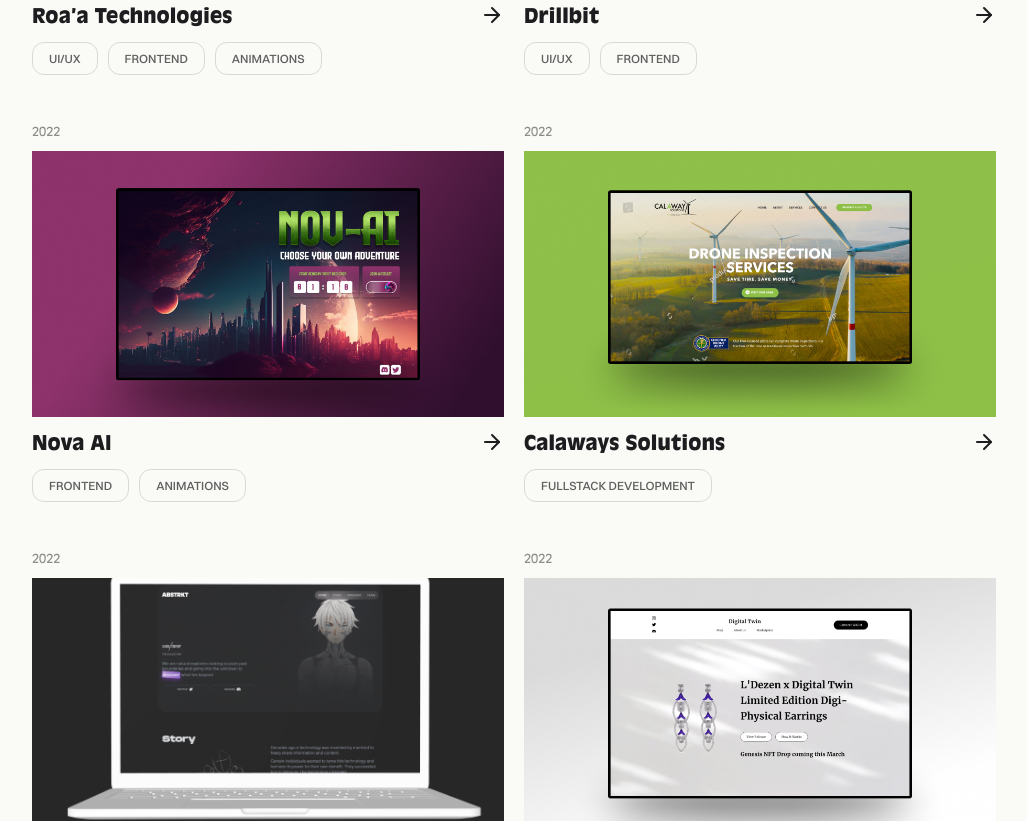
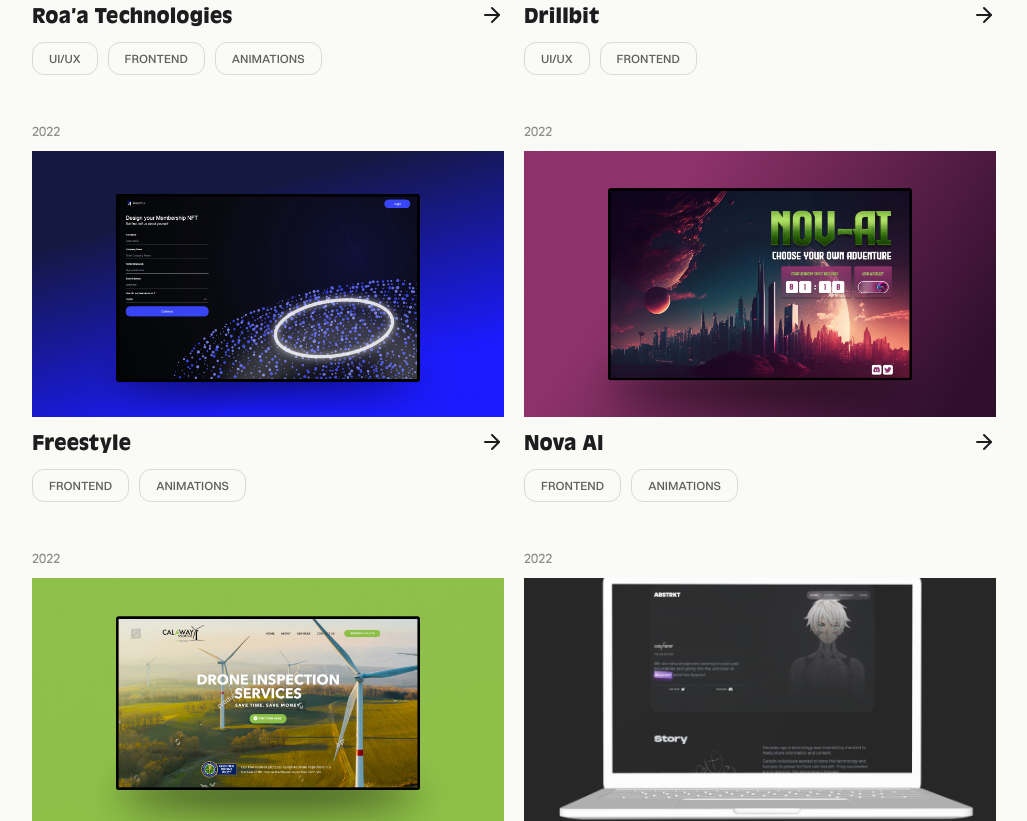
Before and after one commit to zeeshanjunaid/zeeshanjunaid.dev, a Next.js app: page /work in a window 1280 px wide. Shown: the part 1100-1921 px from the top of the page, without its empty margins (126-1153 px from the left). Built offline with nearby package versions, Linux system fonts and the light colour scheme.

Commit message:
added new project

```diff
--- a/app/(root)/(routes)/contact/page.tsx
+++ b/app/(root)/(routes)/contact/page.tsx
@@ -2,7 +2,7 @@ import { Container } from "@/components/container";
 import React from "react";
 
 const ContactPage = () => {
-  return <Container>Contact page coming soon</Container>;
+  return <Container className="">Contact page coming soon</Container>;
 };
 
 export default ContactPage;
--- a/data/work.ts
+++ b/data/work.ts
@@ -41,9 +41,16 @@ const ProjectsList: Project[] = [
     selected: true,
   },
   {
+    name: "Freestyle",
+    imgUrl: "/images/projects/freestyle.jpg",
+    link: "https://freestyle.passage.xyz/",
+    year: 2022,
+    tags: ["frontend", "animations"],
+  },
+  {
     name: "Nova AI",
     imgUrl: "/images/projects/nova.jpg",
-    link: "https://stevenland.com/",
+    link: "https://novaai-one.vercel.app",
     year: 2022,
     tags: ["frontend", "animations"],
   },
```
Also changed, not shown: public/images/projects/freestyle.jpg (added).
